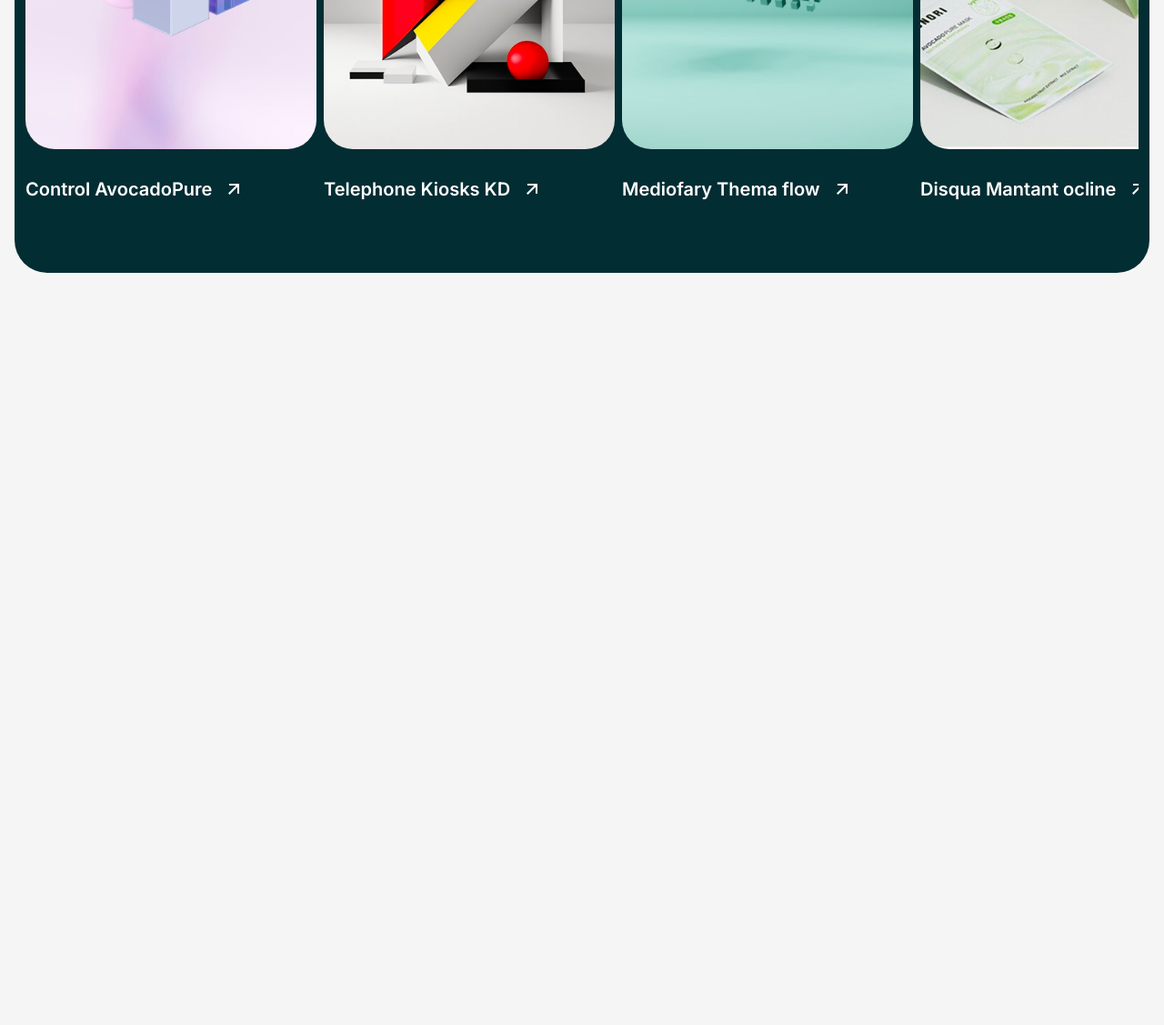
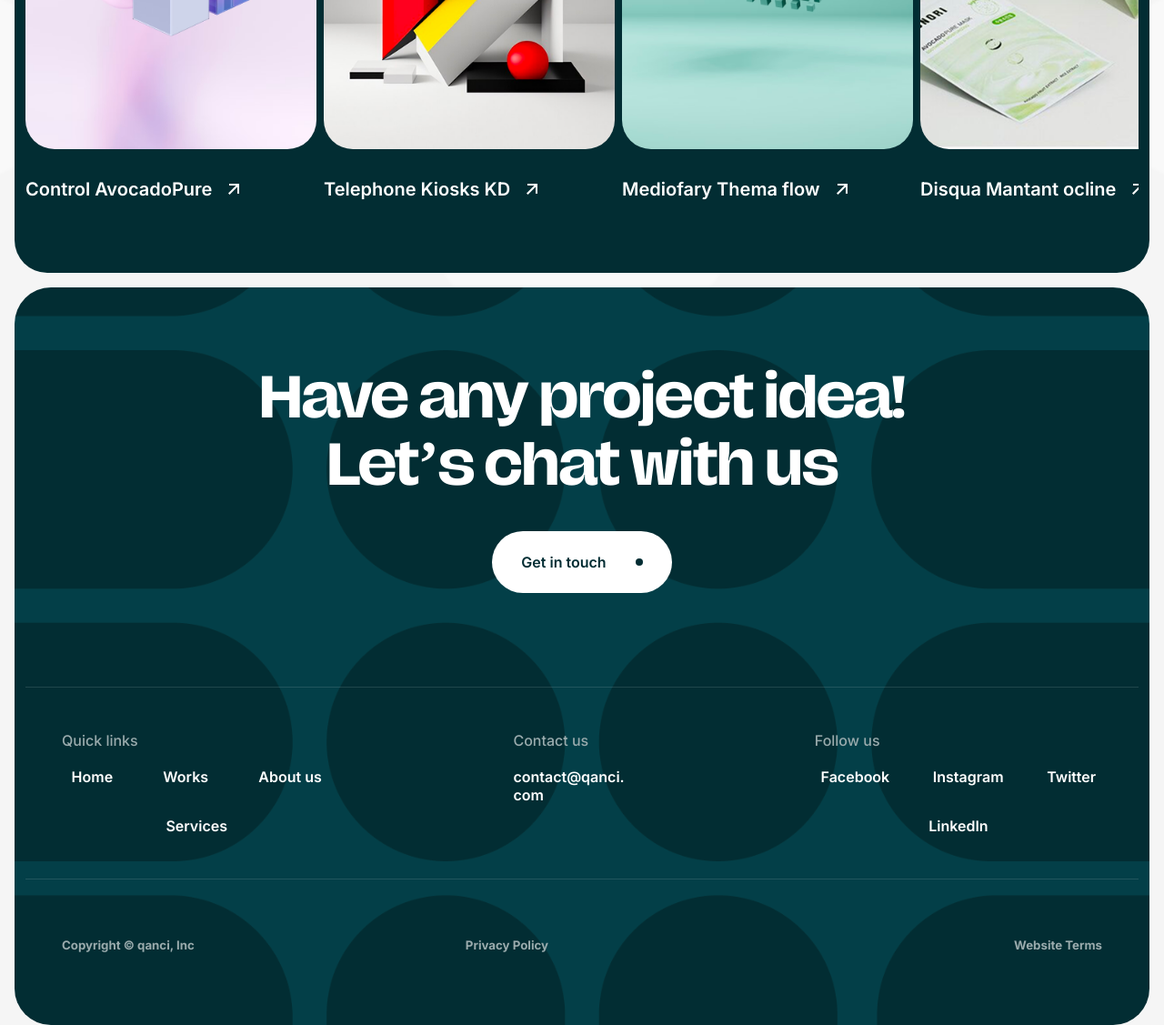
Before and after one commit to mreduldhar/Development-Agency-Website, a plain HTML site: page index.html in a window 1280 px wide. Shown: the part 2421-3548 px from the top of the page at 91% size. Before the commit the page ends 2721 px from the top, so only its background shows below. Drawn offline with Linux system fonts and the light colour scheme; files whose address does not match are found by name.

Commit message:
Added Footer section

```diff
--- a/index.html
+++ b/index.html
@@ -316,6 +316,51 @@
       </div>
     </section>
 
+    <!-- Footer Section -->
+    <footer class="footer-section container">
+      <div class="footer-header">
+        <h2>Have any project idea!<br />Let&rsquo;s chat with us</h2>
+        <button class="btn-2">Get in touch</button>
+      </div>
+      <div class="footer-links">
+        <div class="footer-nav-links">
+          <h4>Quick links</h4>
+          <div class="links">
+            <a href="#">Home</a>
+            <a href="#">Works</a>
+            <a href="#">About us</a>
+            <a href="#">Services</a>
+          </div>
+        </div>
+
+        <div class="social-contact-container">
+          <div class="social-links">
+            <h4>Follow us</h4>
+            <div class="links">
+              <a href="#">Facebook</a>
+              <a href="#">Instagram</a>
+              <a href="#">Twitter</a>
+              <a href="#">LinkedIn</a>
+            </div>
+          </div>
+          <div class="contact-links">
+            <h4>Contact us</h4>
+            <div class="links">
+              <a href="mailto:contact@qanci.com">contact@qanci.com</a>
+            </div>
+          </div>
+        </div>
+      </div>
+
+      <div class="copyright-section">
+        <h5>Copyright © qanci, Inc</h5>
+        <div class="privacy-terms">
+          <h5>Privacy Policy</h5>
+          <h5>Website Terms</h5>
+        </div>
+      </div>
+    </footer>
+
     <!-- Javascript -->
     <script src="./scripts/script.js"></script>
   </body>
--- a/styles/responsive.css
+++ b/styles/responsive.css
@@ -180,4 +180,57 @@
   #mobile-nav-button {
     display: none;
   }
+
+  /* Footer Section */
+  .footer-section {
+    background-image: url("../assets/images/bg-shape.png");
+    background-size: cover;
+    background-position: center;
+    background-blend-mode: overlay;
+    border-radius: 2.5rem;
+  }
+
+  .footer-header h2 {
+    font-size: 4.375rem;
+    line-height: 4.6375rem;
+    letter-spacing: -0.13125rem;
+  }
+
+  .footer-nav-links .links {
+    flex-direction: row;
+  }
+
+  .footer-links {
+    display: flex;
+    justify-content: space-between;
+    gap: 12.5rem;
+    padding-inline: 2.5rem;
+    margin-top: 6.38rem;
+  }
+  .contact-links .links a {
+    max-width: 100%;
+  }
+  .social-contact-container {
+    gap: 12.5rem;
+  }
+  .social-contact-container .links {
+    flex-direction: row;
+  }
+  .social-contact-container {
+    flex-direction: row-reverse;
+  }
+
+  .copyright-section {
+    display: flex;
+    justify-content: space-between;
+    align-items: center;
+    padding-top: 4rem;
+    padding-bottom: 4rem;
+    padding-inline: 2.5rem;
+  }
+  .privacy-terms {
+    display: flex;
+    justify-content: space-between;
+    gap: 32rem;
+  }
 }
--- a/styles/style.css
+++ b/styles/style.css
@@ -34,14 +34,14 @@
   --secondary-color: #7f7f7f;
   --accent-color: #fe5000;
   --bg-color: #f5f5f5;
-  --font-family: "Inter", sans-serif;
+  --primary-font: "Inter", sans-serif;
 }
 
 body {
   height: 100%;
   width: 100%;
   background-color: #f5f5f5;
-  font-family: var(--font-family);
+  font-family: var(--primary-font);
   font-weight: 400;
   font-style: normal;
   background-size: cover;
@@ -90,6 +90,7 @@ li {
   padding: 1.5rem 1.75rem;
   color: var(--primary-color);
   background-color: white;
+  font-family: var(--primary-font);
   font-size: 1rem;
   font-weight: 600;
   border: none;
@@ -502,3 +503,110 @@ nav a {
   font-size: 1.25rem;
   font-weight: 600;
 }
+
+/* Footer Section */
+.footer-section {
+  background-color: var(--primary-color);
+  color: #fff;
+  padding-top: 5rem;
+  padding-inline: 0.75rem;
+  margin-inline: 1rem;
+  border-radius: 2.25rem;
+  overflow: hidden;
+  margin-top: 1rem;
+}
+.footer-header {
+  display: flex;
+  flex-direction: column;
+  align-items: center;
+}
+
+.footer-header h2 {
+  text-align: center;
+  font-size: 3.25rem;
+  color: white;
+  line-height: 2.9rem;
+  letter-spacing: -0.0975rem;
+}
+.footer-header .btn-2 {
+  margin-top: 2.5rem;
+  padding-inline: 2rem;
+  gap: 2rem;
+}
+
+.footer-links {
+  display: flex;
+  align-items: start;
+  justify-content: space-between;
+  gap: 2.25rem;
+  margin-top: 5rem;
+  padding-inline: 1rem;
+  border-top: 1px solid rgba(255, 255, 255, 0.12);
+  border-bottom: 1px solid rgba(255, 255, 255, 0.12);
+  padding: 3rem 0;
+}
+
+.footer-links h4 {
+  color: #9aabad;
+  font-weight: 500;
+  white-space: nowrap;
+}
+.footer-links a {
+  color: white;
+  font-weight: 600;
+}
+.links {
+  display: flex;
+  flex-direction: column;
+  justify-content: space-around;
+  flex-wrap: wrap;
+  margin-top: 1.25rem;
+  gap: 2.125rem;
+}
+.social-contact-container {
+  display: flex;
+  align-items: start;
+  gap: 2.25rem;
+}
+
+.contact-links .links a {
+  display: inline-block;
+  word-break: break-word;
+  max-width: 100px;
+}
+.footer-nav-links a {
+  position: relative;
+  transition: transform 0.2s ease-in-out;
+}
+.footer-nav-links a::before {
+  content: "";
+  position: absolute;
+  left: -10px;
+  top: 50%;
+  transform: translateY(-50%);
+  width: 0;
+  height: 0;
+  background-color: white;
+  border-radius: 50%;
+  transition: width 0.1s ease-in-out, height 0.1s ease-in-out;
+}
+.footer-nav-links a:hover::before {
+  width: 5px;
+  height: 5px;
+}
+
+.footer-nav-links a:hover {
+  transform: translateX(10px);
+}
+
+.copyright-section {
+  padding-top: 1.75rem;
+  padding-bottom: 1rem;
+}
+.copyright-section h5 {
+  color: #9aabad;
+  text-align: center;
+}
+.privacy-terms {
+  display: none;
+}
```
